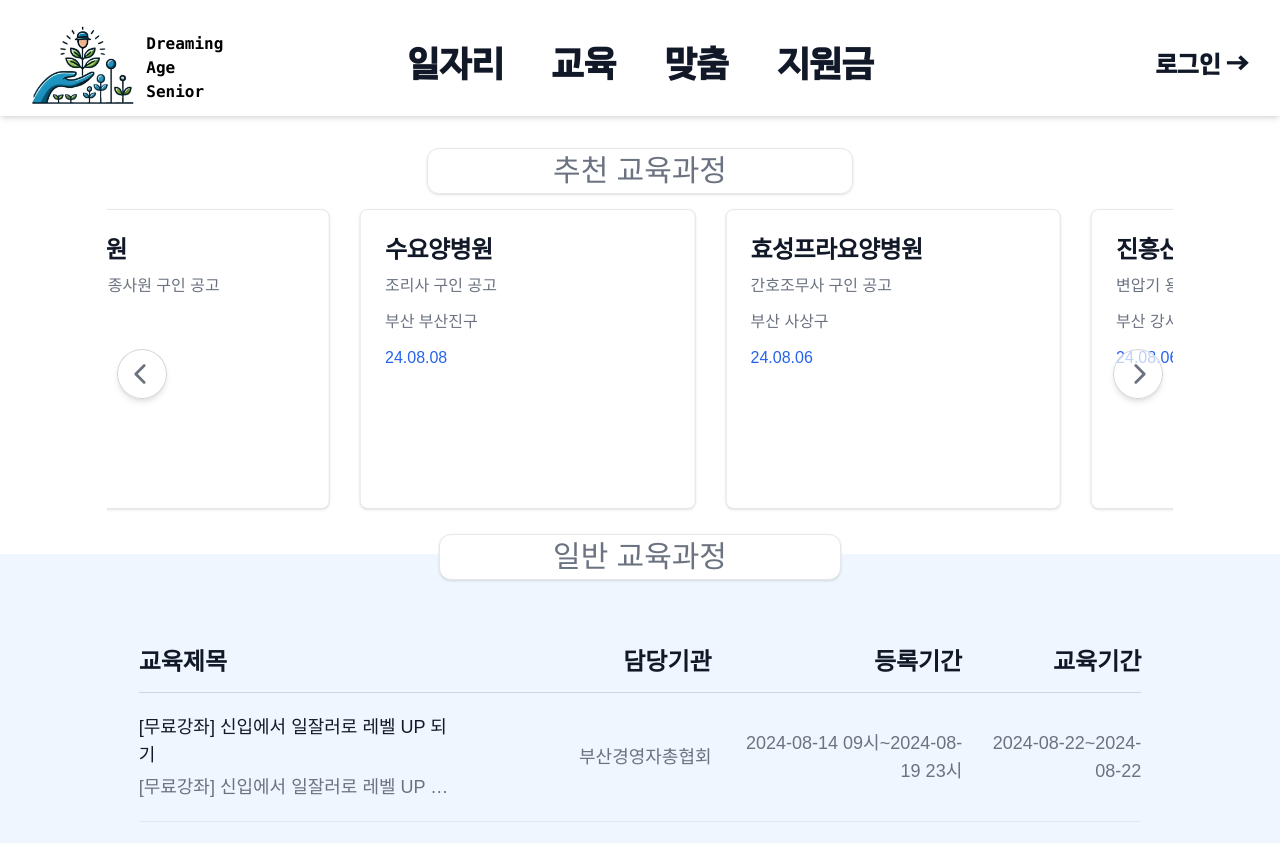
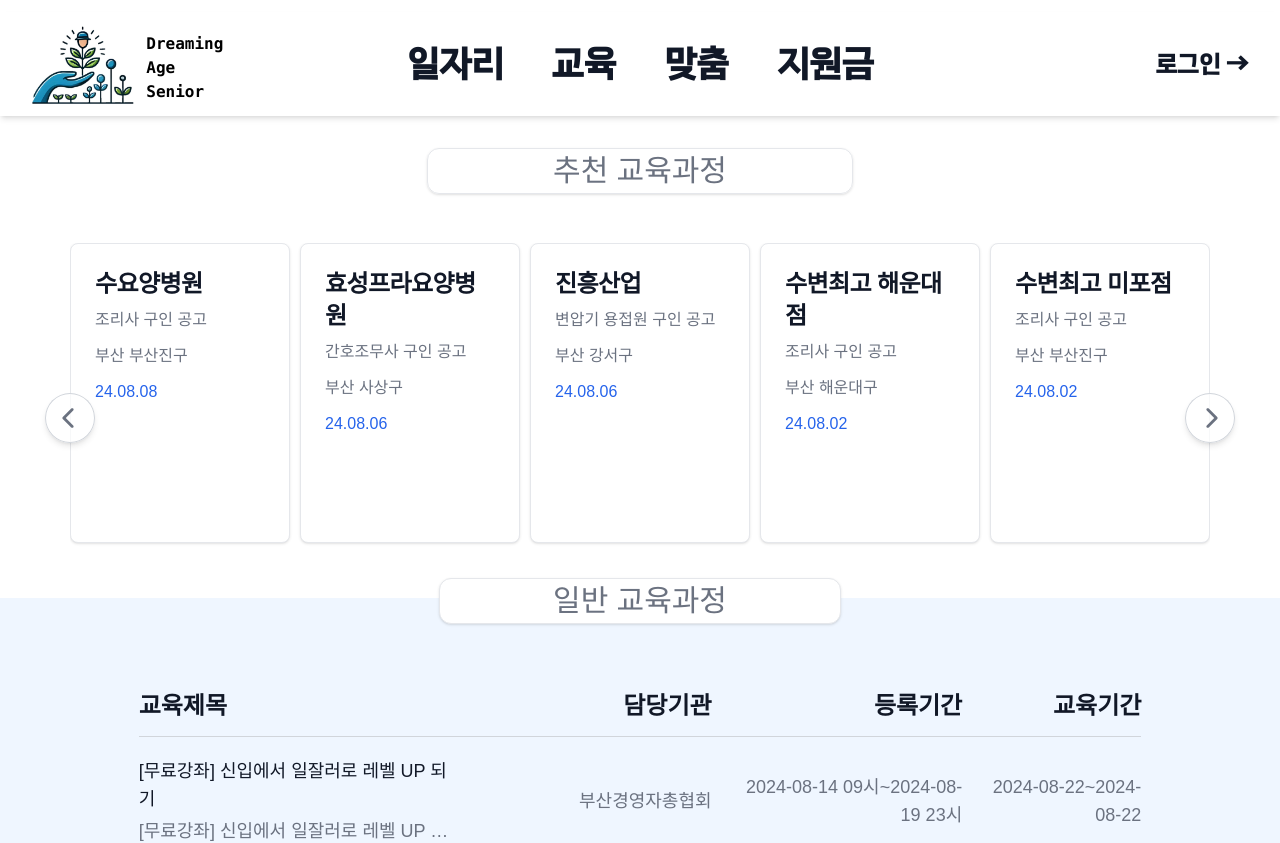
Before and after one commit to ProjectDasi/FrontEnd, a React (Create React App) app: page /education in a window 1280 px wide. Shown: the top 843 px of the page. Built offline with nearby package versions, Linux system fonts and the light colour scheme; a web font is replaced by a local one.

Commit message:
0821 Slider css

```diff
--- a/src/Components/FavorCss.css
+++ b/src/Components/FavorCss.css
@@ -1,5 +1,5 @@
 .slider__wrap {
-    width: 100%;
+    /*width: 100%;*/
     height: 40vh;
     display: flex;
     align-items: center;
@@ -20,10 +20,10 @@
 }
 
 .slider {
-    flex: 0 0 calc(100% / 5); /* 기본적으로 3개의 카드가 보이도록 설정 */
+    /*flex: 0 0 calc(100% / 5); /* 기본적으로 3개의 카드가 보이도록 설정 */
     height: 100%; /* 카드 높이를 슬라이더 영역에 맞춤 */
     box-sizing: border-box;
-    padding: 10px; /* 카드 간 간격 조절 */
+    /*padding: 10px; /* 카드 간 간격 조절 */
 }
 
 .slider__btn button {
@@ -45,9 +45,9 @@
 }
 
 .slider__btn button.prev {
-    left: 10px;
+    left: -25px;
 }
 
 .slider__btn button.next {
-    right: 10px;
+    right: -25px;
 }
--- a/src/Components/FavorEdu.tsx
+++ b/src/Components/FavorEdu.tsx
@@ -8,18 +8,26 @@ export default function FavorEdu() {
   const [currentSlide, setCurrentSlide] = useState(0);
   const [slidesToShow, setSlidesToShow] = useState(3);
   const totalSlides = sampleJob.length;
+  const [slideWidth, setSlideWidth] = useState<number>(1140);
 
   useEffect(() => {
     const updateSlidesToShow = () => {
       if (window.innerWidth >= 1300) {
         setSlidesToShow(5); // lg 화면일 때 5개
-      } else if (window.innerWidth >= 768) {
+      } else if (window.innerWidth >= 1001) {
         setSlidesToShow(3); // md 화면일 때 3개
       } else {
         setSlidesToShow(3); // sm 화면일 때 1개
       }
+
+      const slideWidthCalculated = slidesToShow * 220 + (slidesToShow - 1) * 10;
+      setSlideWidth(slideWidthCalculated);
+      console.log(slideWidth)
+      console.log(slidesToShow)
       setCurrentSlide(3); // 화면 크기 변경 시 첫 슬라이드로 초기화
     };
+
+
 
     updateSlidesToShow(); // 컴포넌트가 마운트될 때 초기 설정
     window.addEventListener('resize', updateSlidesToShow); // 화면 크기 변경 감지
@@ -43,8 +51,8 @@ export default function FavorEdu() {
 
   return (
     <div className='flex justify-center flex-col w-full items-center Haeparang'>
-      <div className='border border-gray-200 shadow mt-8 mb-5 p-1 w-2/5 text-center text-3xl rounded-xl text-gray-500'>추천 교육과정</div>
-      <div className="slider__wrap w-full">
+      <div className='border border-gray-200 shadow mt-8 mb-16 p-1 w-2/5 text-center text-3xl rounded-xl text-gray-500'>추천 교육과정</div>
+      <div className={`slider__wrap w-[1140px]`}>
         <div className="slider__btn">
           <button onClick={goToPrevSlide} className="prev rounded-md bg-white px-2 py-1.5 text-3xl font-bold text-gray-500 shadow-md ring-1 ring-inset ring-gray-300 hover:bg-gray-100" title="이전이미지">
             <IoIosArrowBack />
@@ -54,12 +62,12 @@ export default function FavorEdu() {
           <motion.div
             className="slider__inner"
             style={{ display: 'flex', gap: '10px', position: 'relative' }}
-            animate={{ x: `-${currentSlide * (80 / slidesToShow)}%` }}
+            animate={{ x: `-${currentSlide * 230}px` }}
             transition={{ duration: 0 }}
           >
             {sampleJob.map((job, index) => (
-              <div className="slider" style={{ flex: `0 0 calc(100% / ${slidesToShow})` }} key={index}>
-                <div className="max-w-sm p-6 bg-white border border-gray-200 rounded-lg shadow h-[300px]">
+              <div className="slider" key={index}>
+                <div className="w-[220px] p-6 bg-white border border-gray-200 rounded-lg shadow h-[300px]">
                   <h5 className="mb-2 text-2xl font-semibold tracking-tight text-gray-900">
                     {job.title}
                   </h5>
--- a/src/Components/FavorJob.tsx
+++ b/src/Components/FavorJob.tsx
@@ -18,7 +18,7 @@ export default function FavorJob() {
       } else {
         setSlidesToShow(3); // sm 화면일 때 1개
       }
-      setCurrentSlide(3); // 화면 크기 변경 시 첫 슬라이드로 초기화
+      setCurrentSlide(3);// 화면 크기 변경 시 첫 슬라이드로 초기화
     };
 
     updateSlidesToShow(); // 컴포넌트가 마운트될 때 초기 설정
```
